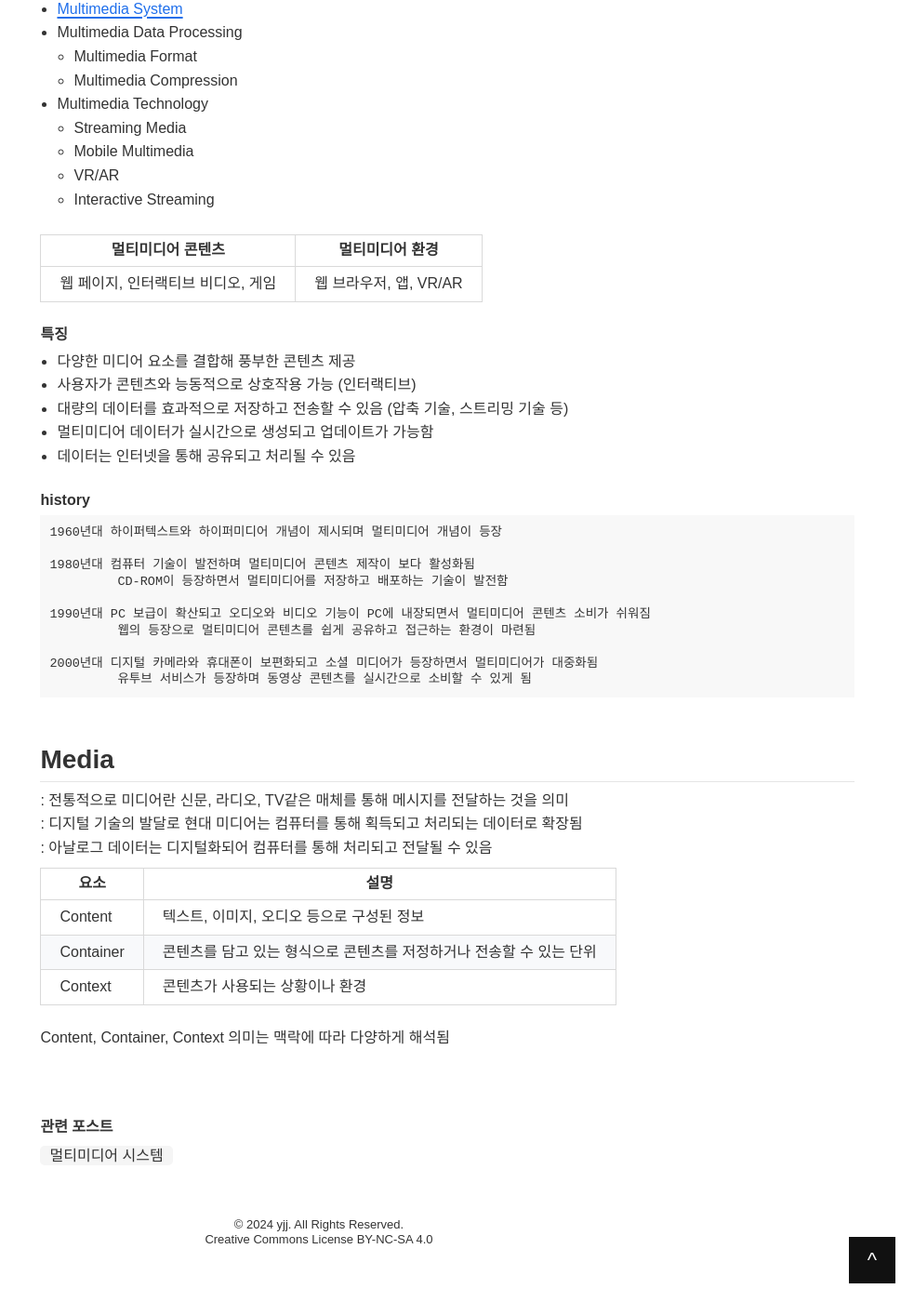
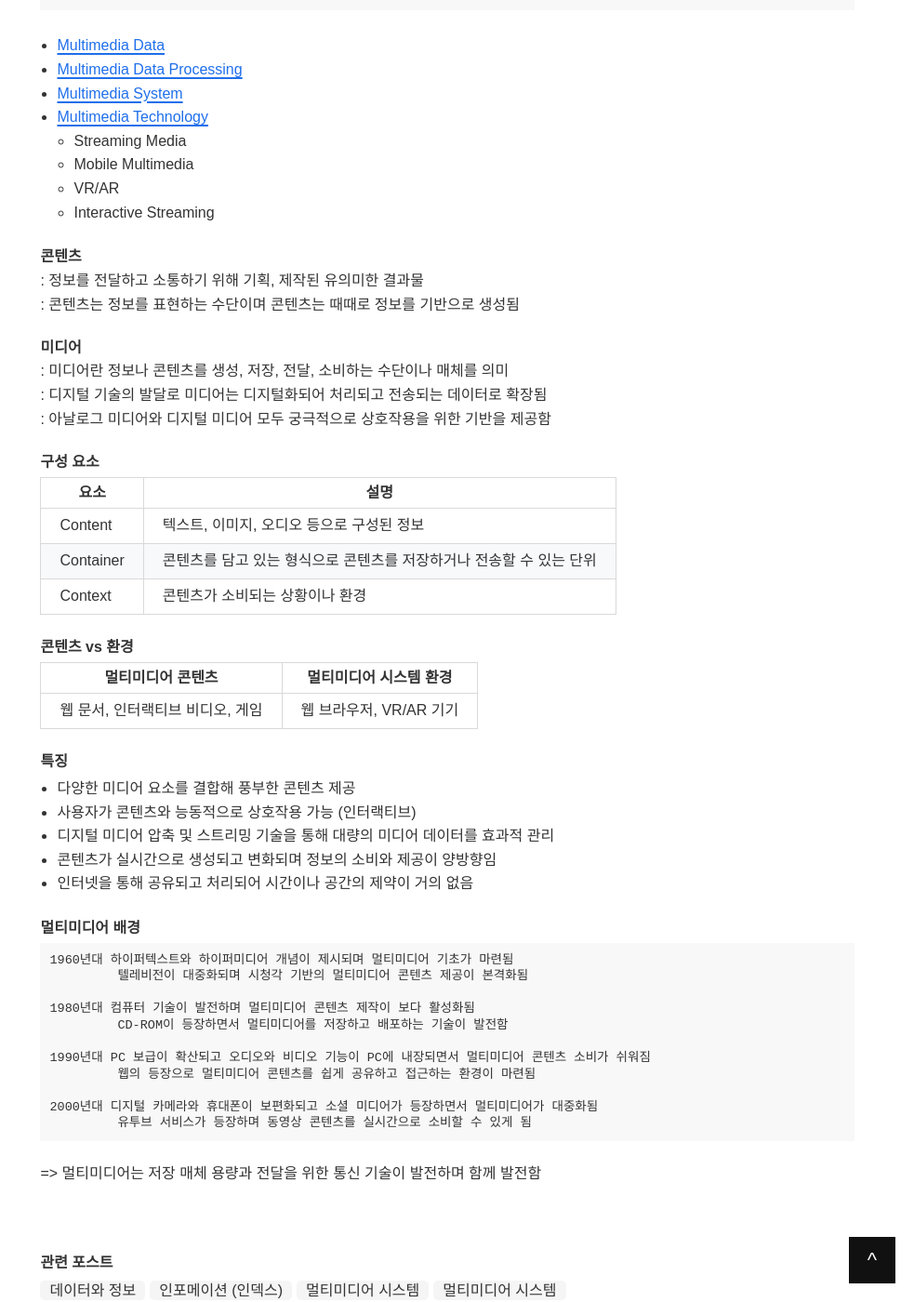
Before and after one commit to 100Page/1000page.github.io, a Jekyll site: the page built from _doc/information/multimedia/index.md, in a window 1280 px wide and 1400 px high, scrolled down 334 px. Shown: the whole window at 93% size, without its empty margins (297-1280 px from the left). Built offline with Jekyll 4.4.1, drawn with Linux system fonts in a browser that asks for light colours; some of the changed text lies outside the part shown.

Commit message:
multimedia

````diff
--- a/_doc/information/multimedia/index.md
+++ b/_doc/information/multimedia/index.md
@@ -1,55 +1,81 @@
 ---
-order: 5
+order: 0.1
 title: multimedia
-description: 멀티미디어 (인덱스)
+description: 멀티미디어
 summary:
 keywords:
 - media
 - multimedia
+- 미디어
 - 멀티미디어
-- 멀티미디어 요소
-- 멀티미디어 환경
 tags:
-- index
+- information
 - multimedia
 created_time: 2024-09-15 09:41
-modified_time: 2024-10-20 09:23
+modified_time: 2024-12-02 23:12
 ---
 
 # Multimedia
-: 두 종류 이상의 미디어 요소로 구성된 콘텐츠가 디지털 기술을 통해 상호작용 가능하게 표현된 것
-: 멀티미디어는 콘텐츠뿐만 아니라 이를 소비하고 경험하는 인터랙티브한 미디어 환경도 포함됨
-: 정보 전달, 교육, 마케팅, 엔터테인먼트 등 다양한 분야에서 활용됨
+: 여러 미디어 요소로 구성된 콘텐츠가 다양한 기술을 통해 상호작용 가능하게 표현된 것
+: 텔레비전, 컴퓨터, 핸드폰 등 매체의 발전은 멀티미디어 콘텐츠의 제작, 배포, 소비 방식을 변화시킴
+: 멀티미디어는 콘텐츠만 아니라 이를 소비하고 경험하는 인터랙티브한 미디어 환경도 포함됨
+: 멀티미디어를 통한 정보 전달은 시각이나 청각만 아니라 촉각, 후각 등으로 개발되고 있음
 
-- [Media](#media)
+```
+아날로그 멀티미디어와 디지털 멀티미디어가 구분되지 않고 멀티미디어로 통칭되는 경향이 있으나
+기술이나 학술적 맥락에서 아날로그 멀티미디어와 디지털 멀티미디어는 구분됨
+```
+
+
 - [Multimedia Data](./multimedia-data.md)
+- [Multimedia Data Processing](./multimedia-data-processing.md)
 - [Multimedia System](./multimedia-system.md)
-- Multimedia Data Processing
-  - Multimedia Format
-  - Multimedia Compression
-- Multimedia Technology
+- [Multimedia Technology](./multimedia-technology.md)
   - Streaming Media
   - Mobile Multimedia
   - VR/AR
   - Interactive Streaming
 
 
-멀티미디어 콘텐츠 | 멀티미디어 환경
+**콘텐츠**
+: 정보를 전달하고 소통하기 위해 기획, 제작된 유의미한 결과물
+: 콘텐츠는 정보를 표현하는 수단이며 콘텐츠는 때때로 정보를 기반으로 생성됨
+
+
+**미디어**
+: 미디어란 정보나 콘텐츠를 생성, 저장, 전달, 소비하는 수단이나 매체를 의미
+: 디지털 기술의 발달로 미디어는 디지털화되어 처리되고 전송되는 데이터로 확장됨
+: 아날로그 미디어와 디지털 미디어 모두 궁극적으로 상호작용을 위한 기반을 제공함
+
+
+**구성 요소**
+
+요소 | 설명
 ---|---
-웹 페이지, 인터랙티브 비디오, 게임 | 웹 브라우저, 앱, VR/AR
+Content   | 텍스트, 이미지, 오디오 등으로 구성된 정보
+Container | 콘텐츠를 담고 있는 형식으로 콘텐츠를 저장하거나 전송할 수 있는 단위
+Context   | 콘텐츠가 소비되는 상황이나 환경
+
+
+**콘텐츠 vs 환경**
+
+멀티미디어 콘텐츠 | 멀티미디어 시스템 환경
+---|---
+웹 문서, 인터랙티브 비디오, 게임 | 웹 브라우저, VR/AR 기기
 
 
 **특징**
 - 다양한 미디어 요소를 결합해 풍부한 콘텐츠 제공
 - 사용자가 콘텐츠와 능동적으로 상호작용 가능 (인터랙티브)
-- 대량의 데이터를 효과적으로 저장하고 전송할 수 있음 (압축 기술, 스트리밍 기술 등)
-- 멀티미디어 데이터가 실시간으로 생성되고 업데이트가 가능함
-- 데이터는 인터넷을 통해 공유되고 처리될 수 있음
+- 디지털 미디어 압축 및 스트리밍 기술을 통해 대량의 미디어 데이터를 효과적 관리
+- 콘텐츠가 실시간으로 생성되고 변화되며 정보의 소비와 제공이 양방향임
+- 인터넷을 통해 공유되고 처리되어 시간이나 공간의 제약이 거의 없음
 
 
-**history**
+**멀티미디어 배경**
 ```
-1960년대 하이퍼텍스트와 하이퍼미디어 개념이 제시되며 멀티미디어 개념이 등장
+1960년대 하이퍼텍스트와 하이퍼미디어 개념이 제시되며 멀티미디어 기초가 마련됨
+         텔레비전이 대중화되며 시청각 기반의 멀티미디어 콘텐츠 제공이 본격화됨
 
 1980년대 컴퓨터 기술이 발전하며 멀티미디어 콘텐츠 제작이 보다 활성화됨
          CD-ROM이 등장하면서 멀티미디어를 저장하고 배포하는 기술이 발전함
@@ -61,17 +87,4 @@ modified_time: 2024-10-20 09:23
          유투브 서비스가 등장하며 동영상 콘텐츠를 실시간으로 소비할 수 있게 됨
 ```
 
-
-
-## Media
-: 전통적으로 미디어란 신문, 라디오, TV같은 매체를 통해 메시지를 전달하는 것을 의미
-: 디지털 기술의 발달로 현대 미디어는 컴퓨터를 통해 획득되고 처리되는 데이터로 확장됨
-: 아날로그 데이터는 디지털화되어 컴퓨터를 통해 처리되고 전달될 수 있음
-
-요소 | 설명
----|---
-Content   | 텍스트, 이미지, 오디오 등으로 구성된 정보
-Container | 콘텐츠를 담고 있는 형식으로 콘텐츠를 저정하거나 전송할 수 있는 단위
-Context   | 콘텐츠가 사용되는 상황이나 환경
-
-Content, Container, Context 의미는 맥락에 따라 다양하게 해석됨
+=> 멀티미디어는 저장 매체 용량과 전달을 위한 통신 기술이 발전하며 함께 발전함
````
